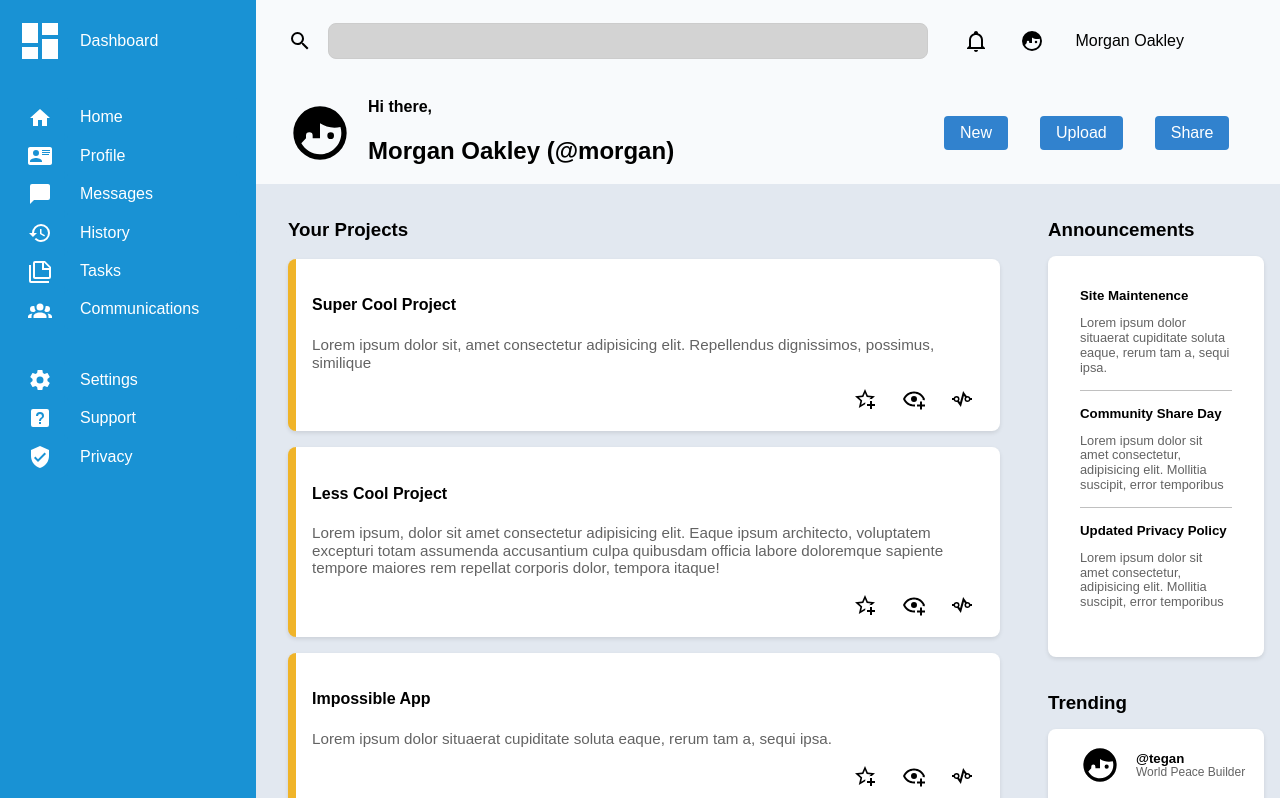
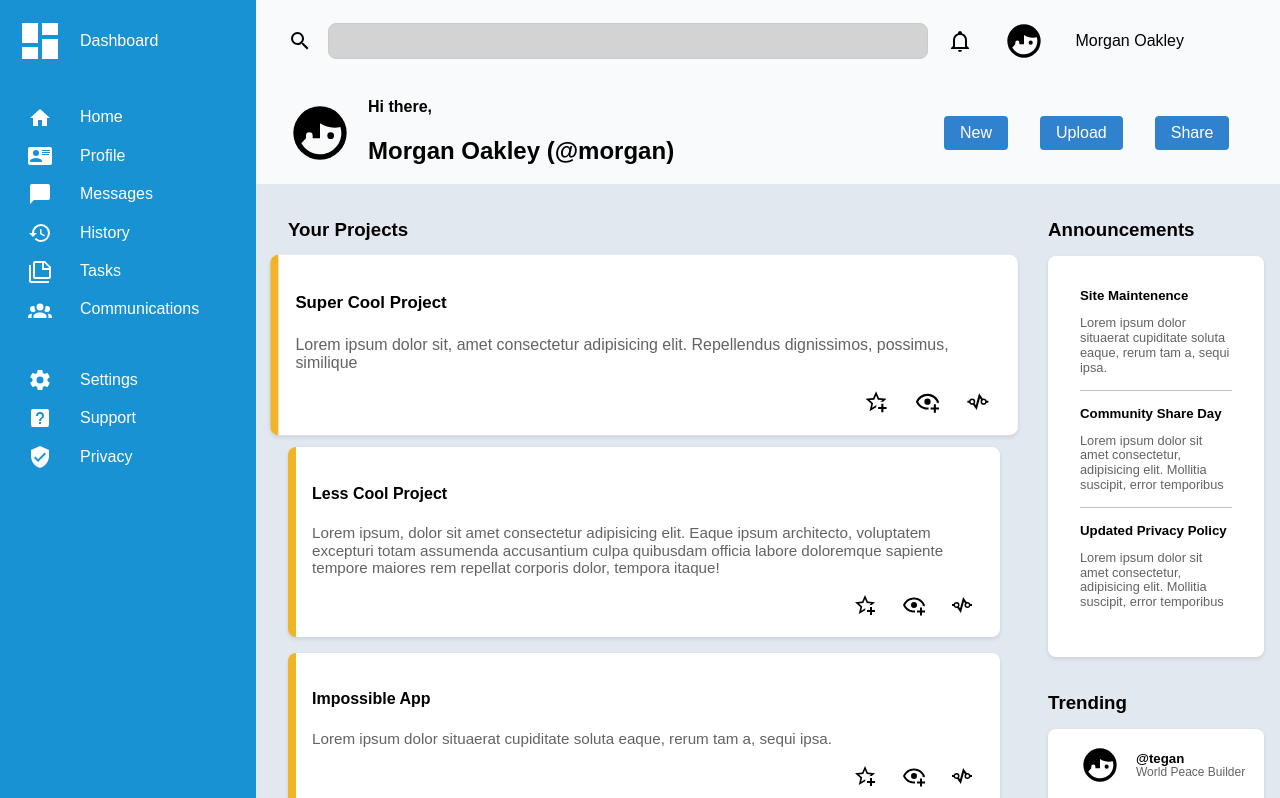
Before and after one commit to YaniAR/Dashboard, a plain HTML site: page index.html in a window 1280 px wide. In both pictures the pointer is over the element 644 px from the left and 345 px from the top of the page. Shown: the top 798 px of the page. Drawn offline with Linux system fonts and the light colour scheme.

Commit message:
Add css styling to profiles

```diff
--- a/index.html
+++ b/index.html
@@ -16,7 +16,7 @@
                     </div>
                     <div class="icons">
                         <img src="./icons/bell-outline.svg"/>
-                        <img src="./icons/face-man-profile.svg"/>
+                        <img src="./icons/face-man-profile.svg" class="mid-profile"/>
                         <p>Morgan Oakley</p>
                     </div>
                     <div class="welcome">
--- a/style.css
+++ b/style.css
@@ -136,6 +136,11 @@ card{
 
 .card-info card{
     border-left: 8px solid #F0B429;
+    transition: 0.3s
+}
+
+.card-info card:hover{
+    transform: scale(1.05);
 }
 
 .card-text > p{
@@ -203,6 +208,11 @@ card{
 
 img.mid-profile{
     width: 40px;
+    transition: 0.3s
+}
+
+img.mid-profile:hover{
+    transform: scale(1.2);
 }
 
 img.big-profile{
```
